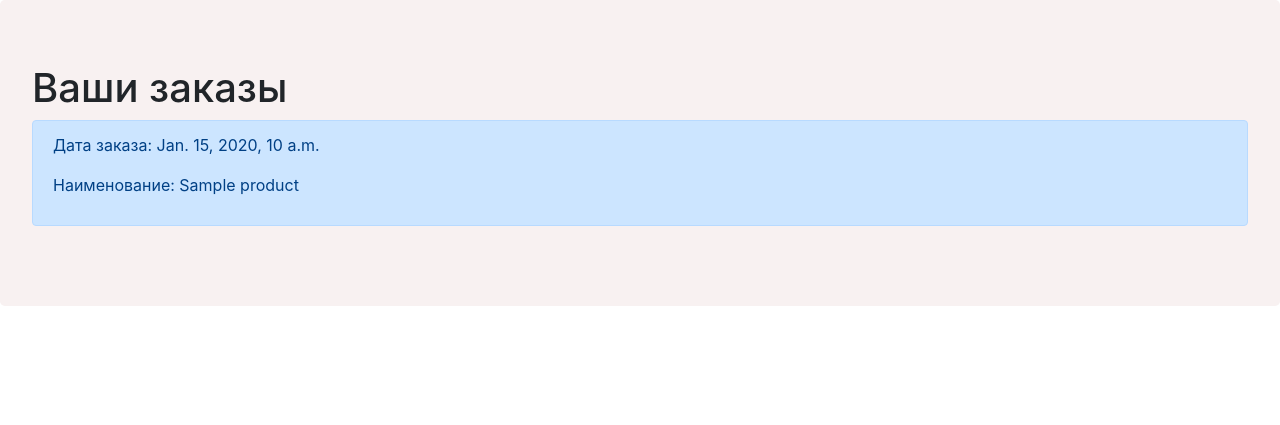
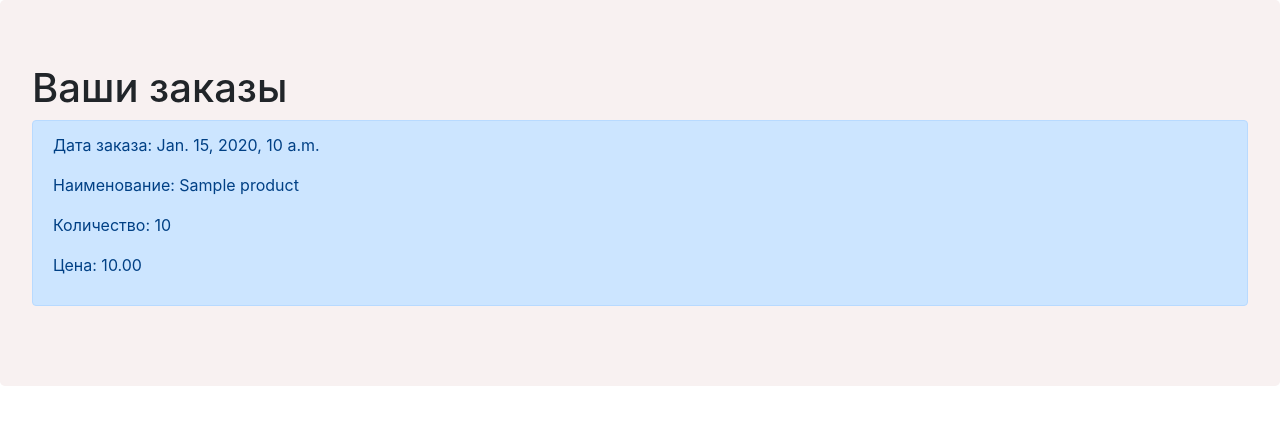
Before and after one commit to azazellooo/classwork48, a Django app: page /order-list/ in a window 1280 px wide. Shown: the part 56-481 px from the top of the page. Run offline with Django 3.2, Linux system fonts and the light colour scheme; a user stored in the database is signed in; tables that the repository leaves empty hold one stand-in row (values such as "Sample post"); parts of the project's set-up code (start-up, migrations or seed data) failed here and were passed over.

Commit message:
обновлен шаблон для отображения списка заказов пользователя

```diff
--- a/source/webapp/templates/cart/order_list.html
+++ b/source/webapp/templates/cart/order_list.html
@@ -10,6 +10,9 @@
                 <div class="alert alert-primary" role="alert">
                 <p>Дата заказа: {{ order.user_data.created_at }}</p>
                     <p>Наименование: {{ order.product.name }}</p>
+                    <p>Количество: {{ order.quantity }}</p>
+                    <p>Цена: {{ order.product.price }}</p>
+                    <p></p>
                 </div>
             {% endfor %}
         {% endif %}
```
